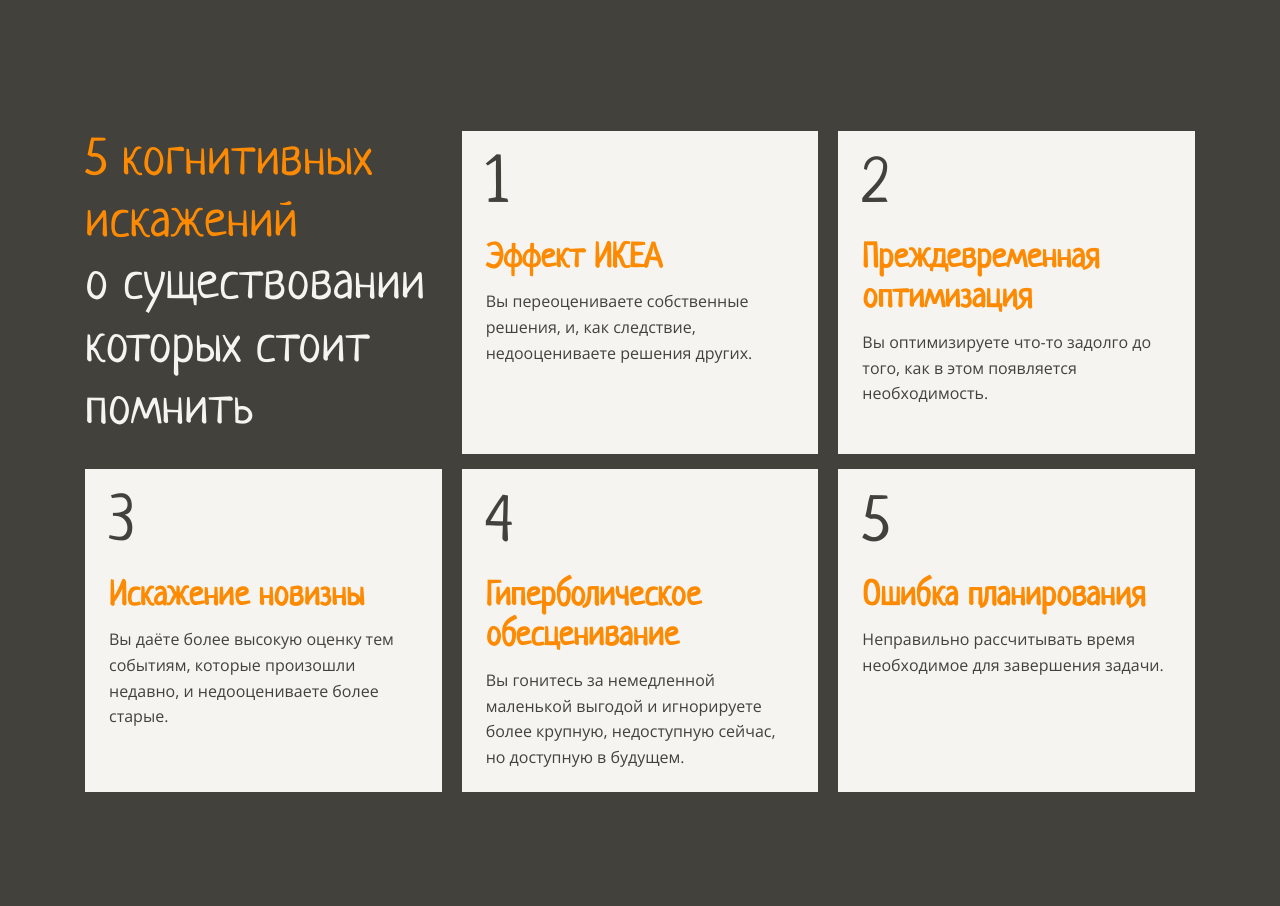
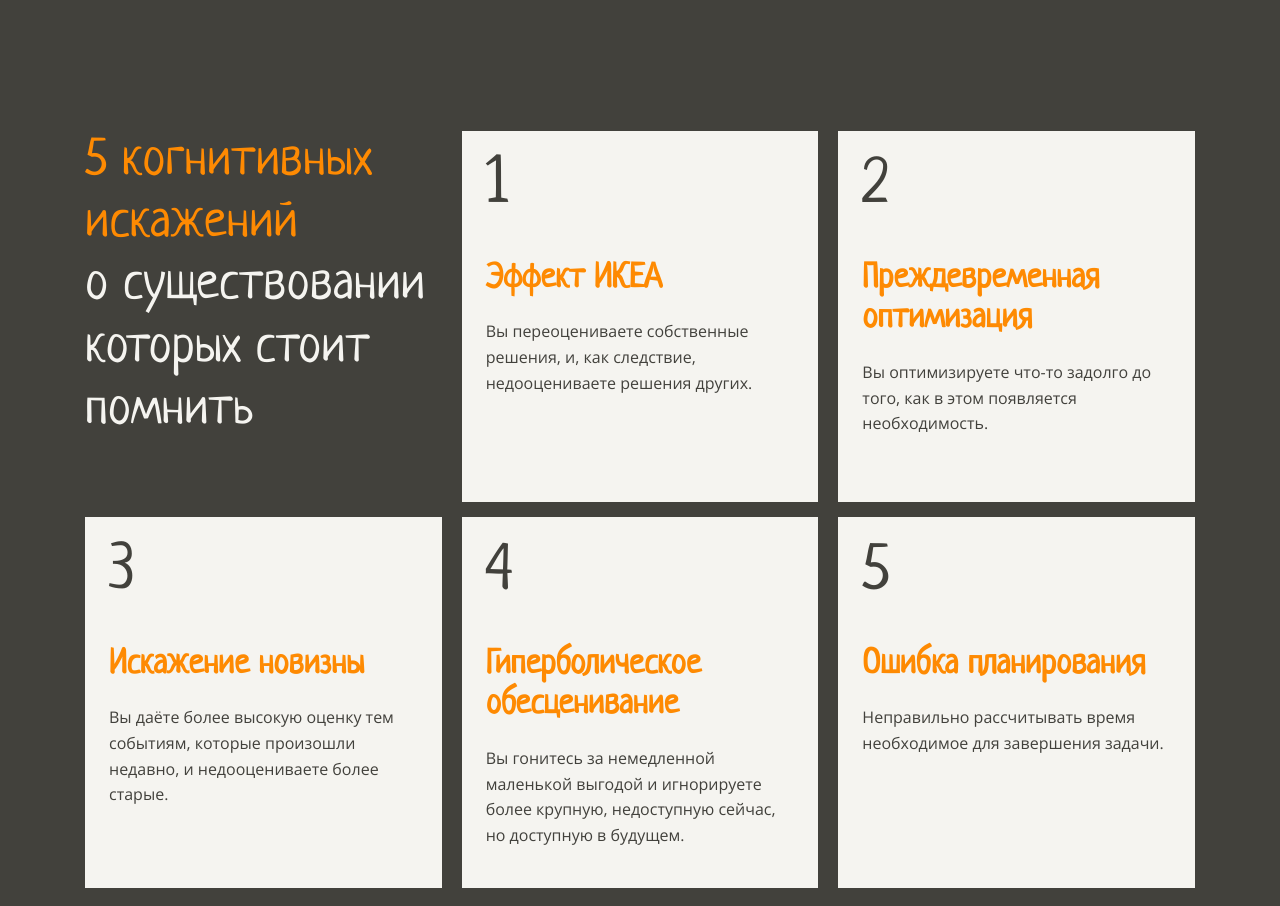
Before and after one commit to Vladislav557/layout-designer-project-58, a website: page src/index.html in a window 1280 px wide. Shown: the part 1820-2726 px from the top of the page. Drawn offline with Linux system fonts and the light colour scheme; grey boxes are pictures that could not be loaded.

Commit message:
attempt fix navigation 5

```diff
--- a/src/styles/navigation.css
+++ b/src/styles/navigation.css
@@ -25,7 +25,7 @@ SECTION NAVIGATION
 }
 
 .card-item h3 {
-  margin-bottom: 10px;
+  margin-bottom: 20px;
 }
 
 .row .card-item:last-child {
@@ -35,7 +35,7 @@ SECTION NAVIGATION
 .card-item a h2 {
   font-size: 64px;
   font-weight: 400;
-  margin-bottom: 20px;
+  margin-bottom: 40px;
   line-height: 1;
 }
 
@@ -46,6 +46,7 @@ SECTION NAVIGATION
 }
 
 .card-item a {
+  box-sizing: content-box;
   display: block;
   height: 323px;
   padding: 24px;
```
